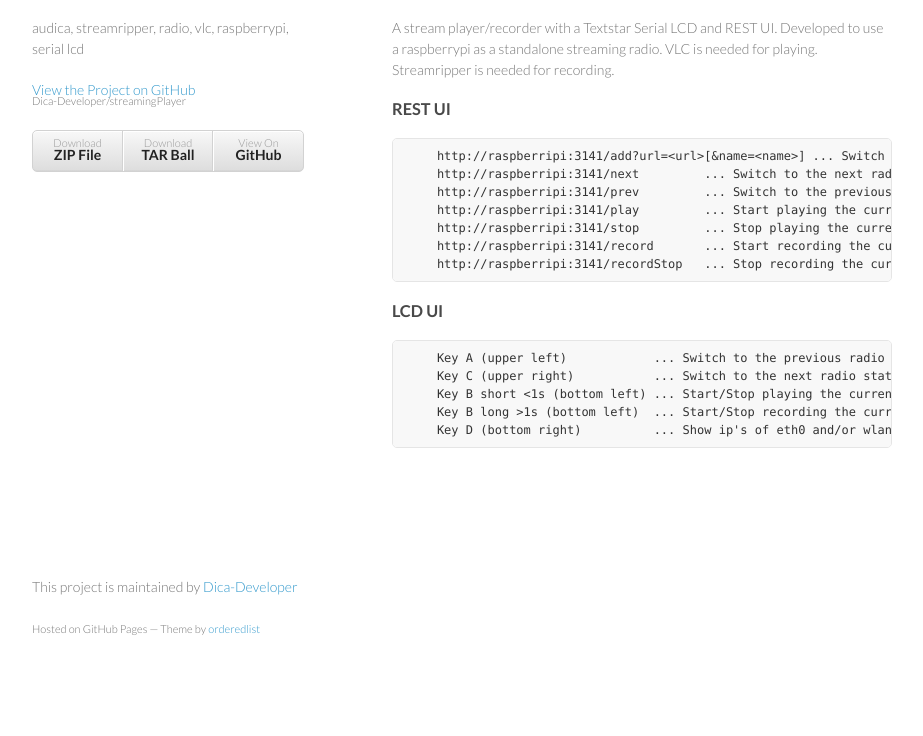
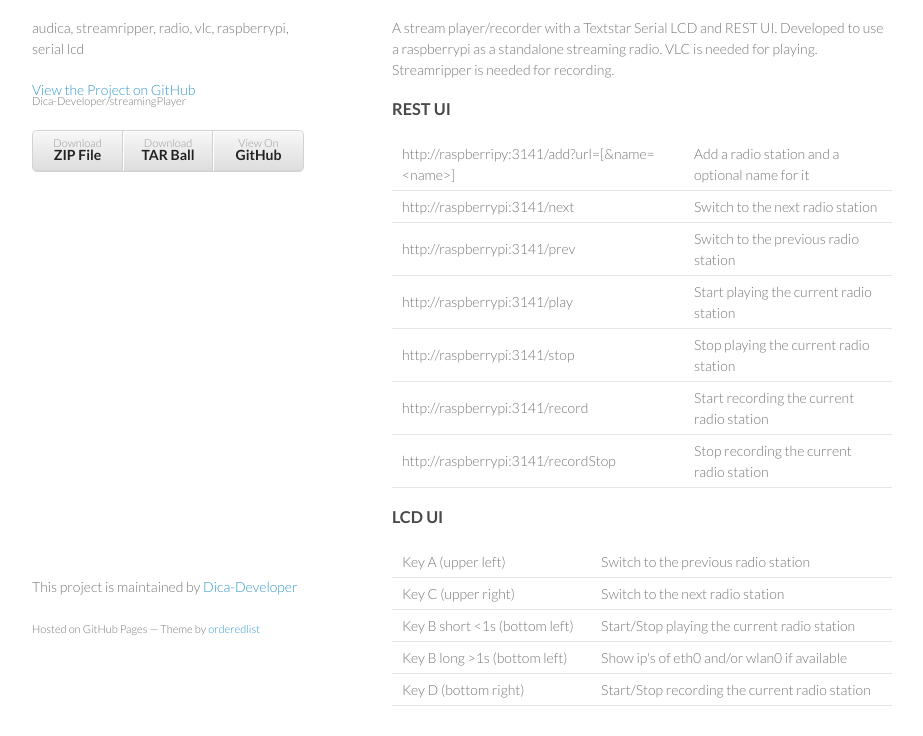
Before and after one commit to Dica-Developer/streamingPlayer, a plain HTML site: page index.html in a window 1280 px wide. Shown: the part 92-828 px from the top of the page, without its empty margins (178-1101 px from the left). Before the commit the page ends 800 px from the top, so only its background shows below. Drawn offline with Linux system fonts and the light colour scheme.

Commit message:
Create gh-pages branch via GitHub

```diff
--- a/index.html
+++ b/index.html
@@ -35,23 +35,59 @@ VLC is needed for playing. Streamripper is needed for recording.</p>
 
 <h3>REST UI</h3>
 
-<pre><code>    http://raspberripi:3141/add?url=&lt;url&gt;[&amp;name=&lt;name&gt;] ... Switch to the next radio station
-    http://raspberripi:3141/next         ... Switch to the next radio station
-    http://raspberripi:3141/prev         ... Switch to the previous radio station
-    http://raspberripi:3141/play         ... Start playing the current radio station
-    http://raspberripi:3141/stop         ... Stop playing the current radio station
-    http://raspberripi:3141/record       ... Start recording the current radio station
-    http://raspberripi:3141/recordStop   ... Stop recording the current radio station
-</code></pre>
+<table>
+<tr>
+<td>http://raspberripy:3141/add?url=[&amp;name=&lt;name&gt;]</td>
+<td>Add a radio station and a optional name for it</td>
+</tr>
+<tr>
+<td>http://raspberrypi:3141/next</td>
+<td>Switch to the next radio station</td>
+</tr>
+<tr>
+<td>http://raspberrypi:3141/prev</td>
+<td>Switch to the previous radio station</td>
+</tr>
+<tr>
+<td>http://raspberrypi:3141/play</td>
+<td>Start playing the current radio station</td>
+</tr>
+<tr>
+<td>http://raspberrypi:3141/stop</td>
+<td>Stop playing the current radio station</td>
+</tr>
+<tr>
+<td>http://raspberrypi:3141/record</td>
+<td>Start recording the current radio station</td>
+</tr>
+<tr>
+<td>http://raspberrypi:3141/recordStop</td>
+<td>Stop recording the current radio station</td>
+</tr>
+</table><h3>LCD UI</h3>
 
-<h3>LCD UI</h3>
-
-<pre><code>    Key A (upper left)            ... Switch to the previous radio station
-    Key C (upper right)           ... Switch to the next radio station
-    Key B short &lt;1s (bottom left) ... Start/Stop playing the current radio station
-    Key B long &gt;1s (bottom left)  ... Start/Stop recording the current radio station
-    Key D (bottom right)          ... Show ip's of eth0 and/or wlan0 if available
-</code></pre>
+<table>
+<tr>
+<td>Key A (upper left)</td>
+<td>Switch to the previous radio station</td>
+</tr>
+<tr>
+<td>Key C (upper right)</td>
+<td>Switch to the next radio station</td>
+</tr>
+<tr>
+<td>Key B short &lt;1s (bottom left)</td>
+<td>Start/Stop playing the current radio station</td>
+</tr>
+<tr>
+<td>Key B long &gt;1s (bottom left)</td>
+<td>Show ip's of eth0 and/or wlan0 if available</td>
+</tr>
+<tr>
+<td>Key D (bottom right)</td>
+<td>Start/Stop recording the current radio station</td>
+</tr>
+</table>
       </section>
       <footer>
         <p>This project is maintained by <a href="https://github.com/Dica-Developer">Dica-Developer</a></p>
```
Also changed, not shown: params.json (+1 -1 lines).
